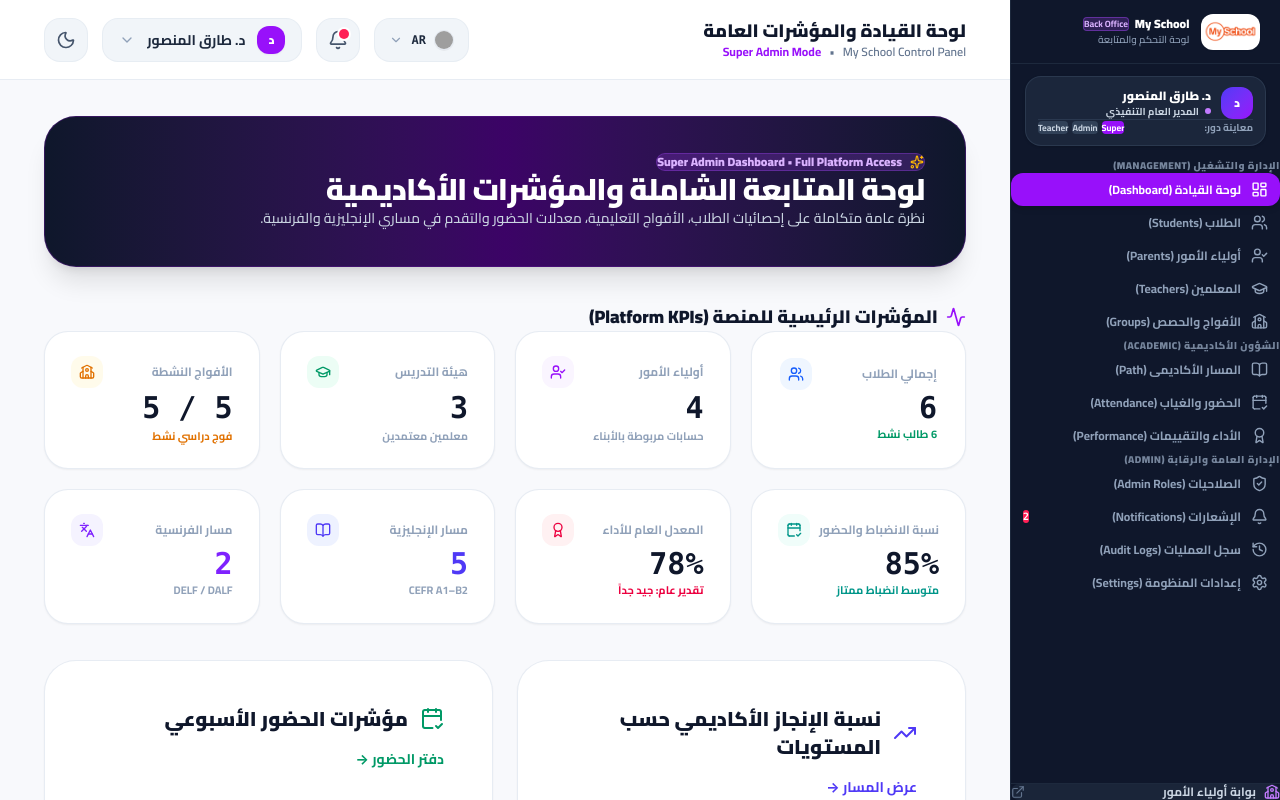
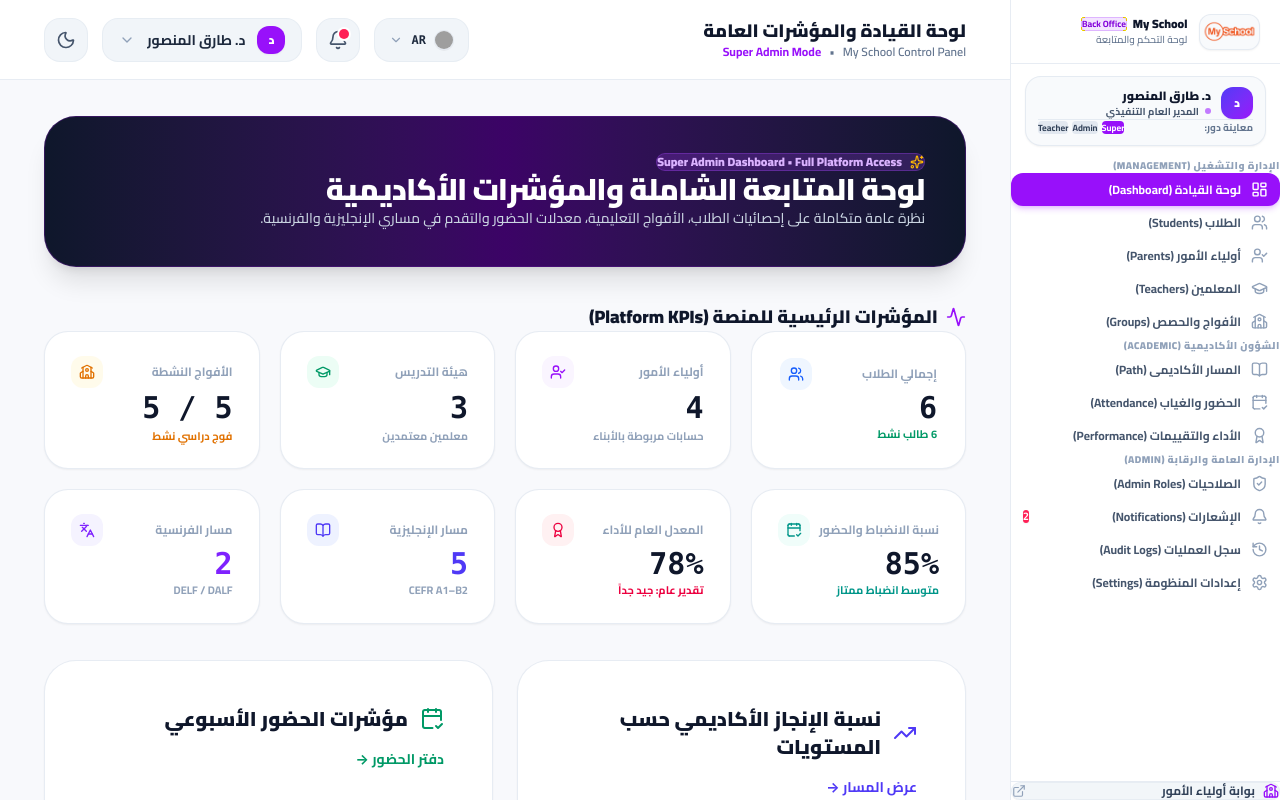
Before and after one commit to douzakaria1998-stack/awliya, a Next.js app: page /admin in a window 1280 px wide. Shown: the top 800 px of the page. Built offline with nearby package versions, Linux system fonts and the light colour scheme; grey boxes are pictures that could not be loaded.

Commit message:
Make Admin Sidebar dynamic matching light and dark modes seamlessly

```diff
--- a/src/components/admin/layout/AdminShell.tsx
+++ b/src/components/admin/layout/AdminShell.tsx
@@ -94,11 +94,11 @@ export function AdminShell() {
           />
 
           {/* Drawer Panel */}
-          <div className="relative z-10 w-[300px] h-full bg-slate-900 shadow-2xl flex flex-col">
+          <div className="relative z-10 w-[300px] h-full bg-white dark:bg-slate-900 border-r border-slate-200 dark:border-slate-800 shadow-2xl flex flex-col">
             <button
               type="button"
               onClick={() => setIsMobileMenuOpen(false)}
-              className="absolute top-4 left-4 p-2 rounded-xl bg-slate-800 text-slate-400 hover:text-white z-50"
+              className="absolute top-4 left-4 p-2 rounded-xl bg-slate-100 hover:bg-slate-200 dark:bg-slate-800 dark:hover:bg-slate-700 text-slate-500 dark:text-slate-400 hover:text-slate-900 dark:hover:text-white transition-colors z-50 cursor-pointer"
             >
               <X size={18} />
             </button>
--- a/src/components/admin/layout/AdminSidebar.tsx
+++ b/src/components/admin/layout/AdminSidebar.tsx
@@ -195,9 +195,9 @@ export function AdminSidebar({ onCloseMobile }: AdminSidebarProps) {
 
   return (
     <aside
-      className={`hidden lg:flex flex-col w-[270px] min-w-[270px] max-w-[270px] shrink-0 bg-slate-900 text-slate-100 ${
+      className={`hidden lg:flex flex-col w-[270px] min-w-[270px] max-w-[270px] shrink-0 bg-white dark:bg-slate-900 text-slate-800 dark:text-slate-100 ${
         isRTL ? 'border-l' : 'border-r'
-      } border-slate-800 min-h-screen sticky top-0 h-screen z-30 justify-between select-none ${
+      } border-slate-200/80 dark:border-slate-800 min-h-screen sticky top-0 h-screen z-30 justify-between select-none transition-colors duration-200 ${
         isRTL ? 'text-right' : 'text-left'
       }`}
       suppressHydrationWarning
@@ -205,23 +205,23 @@ export function AdminSidebar({ onCloseMobile }: AdminSidebarProps) {
       <div className="flex flex-col overflow-y-auto flex-1 pb-3">
         {/* 1. Brand Header */}
         <div
-          className="h-16 border-b border-slate-800 flex items-center gap-3 shrink-0"
+          className="h-16 border-b border-slate-200/80 dark:border-slate-800 flex items-center gap-3 shrink-0"
           style={{
             paddingRight: isRTL ? '20px' : '14px',
             paddingLeft: isRTL ? '14px' : '20px',
           }}
         >
-          <div className="h-9 px-2 py-1 rounded-xl bg-white flex items-center justify-center shadow-xs shrink-0">
+          <div className="h-9 px-2 py-1 rounded-xl bg-slate-50 dark:bg-white border border-slate-200/80 dark:border-transparent flex items-center justify-center shadow-xs shrink-0">
             <img src="/myschool-logo.png" alt="My School" className="h-6.5 w-auto object-contain" />
           </div>
           <div className="min-w-0">
-            <div className="font-black text-xs text-white flex items-center gap-1.5">
+            <div className="font-black text-xs text-slate-900 dark:text-white flex items-center gap-1.5">
               <span>My School</span>
-              <span className="text-[9px] px-1.5 py-0.5 rounded bg-purple-500/20 text-purple-300 font-bold border border-purple-500/40">
+              <span className="text-[9px] px-1.5 py-0.5 rounded bg-purple-500/15 dark:bg-purple-500/20 text-purple-700 dark:text-purple-300 font-bold border border-purple-500/30 dark:border-purple-500/40">
                 Back Office
               </span>
             </div>
-            <div className="text-[10px] text-slate-400 font-medium truncate">
+            <div className="text-[10px] text-slate-500 dark:text-slate-400 font-medium truncate">
               {language === 'ar' ? 'لوحة التحكم والمتابعة' : language === 'fr' ? 'Panneau de Contrôle & Suivi' : 'Control & Analytics Panel'}
             </div>
           </div>
@@ -229,7 +229,7 @@ export function AdminSidebar({ onCloseMobile }: AdminSidebarProps) {
 
         {/* 2. Admin User Profile & Role Switcher Banner */}
         <div
-          className="rounded-2xl bg-slate-800/90 border border-slate-700/70 shadow-sm shrink-0"
+          className="rounded-2xl bg-slate-50 dark:bg-slate-800/90 border border-slate-200/80 dark:border-slate-700/70 shadow-xs shrink-0"
           style={{
             margin: '12px 14px',
             padding: '10px 12px',
@@ -240,12 +240,12 @@ export function AdminSidebar({ onCloseMobile }: AdminSidebarProps) {
               {currentAdmin.fullNameAr[0]}
             </div>
             <div className="min-w-0 flex-1">
-              <div className="font-black text-xs text-white truncate">
+              <div className="font-black text-xs text-slate-900 dark:text-white truncate">
                 {currentAdmin.fullNameAr}
               </div>
               <div className="flex items-center gap-1.5 mt-0.5">
                 <span className={`w-1.5 h-1.5 rounded-full ${roleConfig[currentRole].dotClass}`} />
-                <span className="text-[10px] font-bold text-slate-300 truncate">
+                <span className="text-[10px] font-bold text-slate-600 dark:text-slate-300 truncate">
                   {language === 'ar' ? roleConfig[currentRole].labelAr : language === 'fr' ? roleConfig[currentRole].labelFr : roleConfig[currentRole].labelEn}
                 </span>
               </div>
@@ -253,8 +253,8 @@ export function AdminSidebar({ onCloseMobile }: AdminSidebarProps) {
           </div>
 
           {/* Quick Interactive Role Switcher Pill */}
-          <div className="mt-2.5 pt-2 border-t border-slate-700/70 flex items-center justify-between text-[10px]">
-            <span className="text-slate-400 font-bold">
+          <div className="mt-2.5 pt-2 border-t border-slate-200/80 dark:border-slate-700/70 flex items-center justify-between text-[10px]">
+            <span className="text-slate-500 dark:text-slate-400 font-bold">
               {language === 'ar' ? 'معاينة دور:' : language === 'fr' ? 'Tester:' : 'Preview:'}
             </span>
             <div className="flex gap-1">
@@ -262,7 +262,7 @@ export function AdminSidebar({ onCloseMobile }: AdminSidebarProps) {
                 type="button"
                 onClick={() => switchRole('super_admin')}
                 className={`px-1.5 py-0.5 rounded text-[9px] font-bold cursor-pointer transition-colors ${
-                  currentRole === 'super_admin' ? 'bg-purple-600 text-white' : 'bg-slate-700 text-slate-300 hover:text-white'
+                  currentRole === 'super_admin' ? 'bg-purple-600 text-white' : 'bg-slate-200 dark:bg-slate-700 text-slate-700 dark:text-slate-300 hover:bg-slate-300 dark:hover:text-white'
                 }`}
                 title="Super Admin"
               >
@@ -272,7 +272,7 @@ export function AdminSidebar({ onCloseMobile }: AdminSidebarProps) {
                 type="button"
                 onClick={() => switchRole('administrator')}
                 className={`px-1.5 py-0.5 rounded text-[9px] font-bold cursor-pointer transition-colors ${
-                  currentRole === 'administrator' ? 'bg-blue-600 text-white' : 'bg-slate-700 text-slate-300 hover:text-white'
+                  currentRole === 'administrator' ? 'bg-blue-600 text-white' : 'bg-slate-200 dark:bg-slate-700 text-slate-700 dark:text-slate-300 hover:bg-slate-300 dark:hover:text-white'
                 }`}
                 title="Admin"
               >
@@ -282,7 +282,7 @@ export function AdminSidebar({ onCloseMobile }: AdminSidebarProps) {
                 type="button"
                 onClick={() => switchRole('teacher')}
                 className={`px-1.5 py-0.5 rounded text-[9px] font-bold cursor-pointer transition-colors ${
-                  currentRole === 'teacher' ? 'bg-emerald-600 text-white' : 'bg-slate-700 text-slate-300 hover:text-white'
+                  currentRole === 'teacher' ? 'bg-emerald-600 text-white' : 'bg-slate-200 dark:bg-slate-700 text-slate-700 dark:text-slate-300 hover:bg-slate-300 dark:hover:text-white'
                 }`}
                 title="Teacher (Sarah Benali)"
               >
@@ -300,7 +300,7 @@ export function AdminSidebar({ onCloseMobile }: AdminSidebarProps) {
 
             return (
               <div key={catIdx}>
-                <div className="px-2.5 text-[10px] font-black text-slate-400/80 uppercase tracking-wider mb-1.5">
+                <div className="px-2.5 text-[10px] font-black text-slate-400 dark:text-slate-400/80 uppercase tracking-wider mb-1.5">
                   {language === 'ar' ? cat.titleAr : language === 'fr' ? cat.titleFr : cat.titleEn}
                 </div>
 
@@ -316,15 +316,22 @@ export function AdminSidebar({ onCloseMobile }: AdminSidebarProps) {
                           setActiveTab(item.key);
                           if (onCloseMobile) onCloseMobile();
                         }}
-                        className={`w-full flex items-center justify-between rounded-xl font-bold text-xs transition-all cursor-pointer ${
+                        className={`w-full flex items-center justify-between rounded-xl font-bold text-xs transition-all cursor-pointer group ${
                           isActive
-                            ? 'bg-purple-600 text-white shadow-md'
-                            : 'text-slate-400 hover:text-white hover:bg-slate-800/80'
+                            ? 'bg-purple-600 text-white shadow-md shadow-purple-600/20'
+                            : 'text-slate-600 dark:text-slate-400 hover:text-slate-900 dark:hover:text-white hover:bg-slate-100 dark:hover:bg-slate-800/80'
                         }`}
                         style={{ padding: '8px 12px' }}
                       >
                         <div className="flex items-center gap-2.5 min-w-0">
-                          <Icon size={17} className={isActive ? 'text-white shrink-0' : 'text-slate-400 shrink-0'} />
+                          <Icon
+                            size={17}
+                            className={
+                              isActive
+                                ? 'text-white shrink-0'
+                                : 'text-slate-400 dark:text-slate-400 group-hover:text-slate-700 dark:group-hover:text-white shrink-0'
+                            }
+                          />
                           <span className="truncate">
                             {language === 'ar' ? item.labelAr : language === 'fr' ? item.labelFr : item.labelEn}
                           </span>
@@ -346,18 +353,18 @@ export function AdminSidebar({ onCloseMobile }: AdminSidebarProps) {
       </div>
 
       {/* 4. Bottom Footer Link */}
-      <div className="p-4 border-t border-slate-800 shrink-0">
+      <div className="p-4 border-t border-slate-200/80 dark:border-slate-800 shrink-0">
         <Link
           href="/"
-          className="w-full py-2.5 px-3 rounded-xl bg-slate-800/80 hover:bg-slate-800 text-slate-300 hover:text-white text-xs font-bold flex items-center justify-between transition-colors cursor-pointer"
+          className="w-full py-2.5 px-3 rounded-xl bg-slate-100/90 dark:bg-slate-800/80 hover:bg-slate-200/80 dark:hover:bg-slate-800 text-slate-700 dark:text-slate-300 hover:text-slate-900 dark:hover:text-white text-xs font-bold flex items-center justify-between transition-colors cursor-pointer border border-slate-200/60 dark:border-transparent shadow-2xs"
         >
           <div className="flex items-center gap-2">
-            <School size={16} className="text-purple-400" />
+            <School size={16} className="text-purple-600 dark:text-purple-400" />
             <span>
               {language === 'ar' ? 'بوابة أولياء الأمور' : language === 'fr' ? 'Portail Parents' : 'Parent Portal'}
             </span>
           </div>
-          <ExternalLink size={14} className="text-slate-500" />
+          <ExternalLink size={14} className="text-slate-400 dark:text-slate-500" />
         </Link>
       </div>
     </aside>
```
